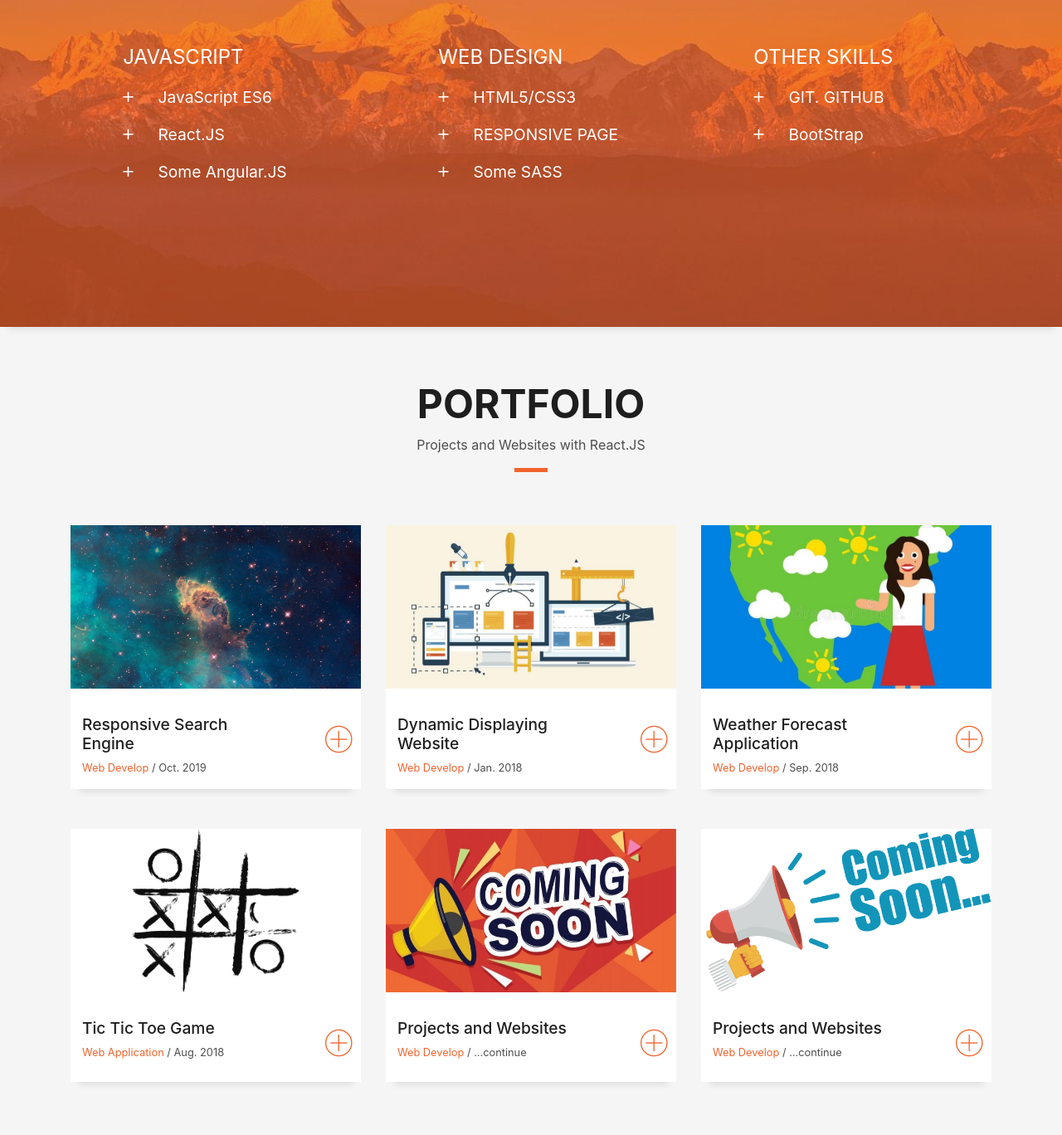
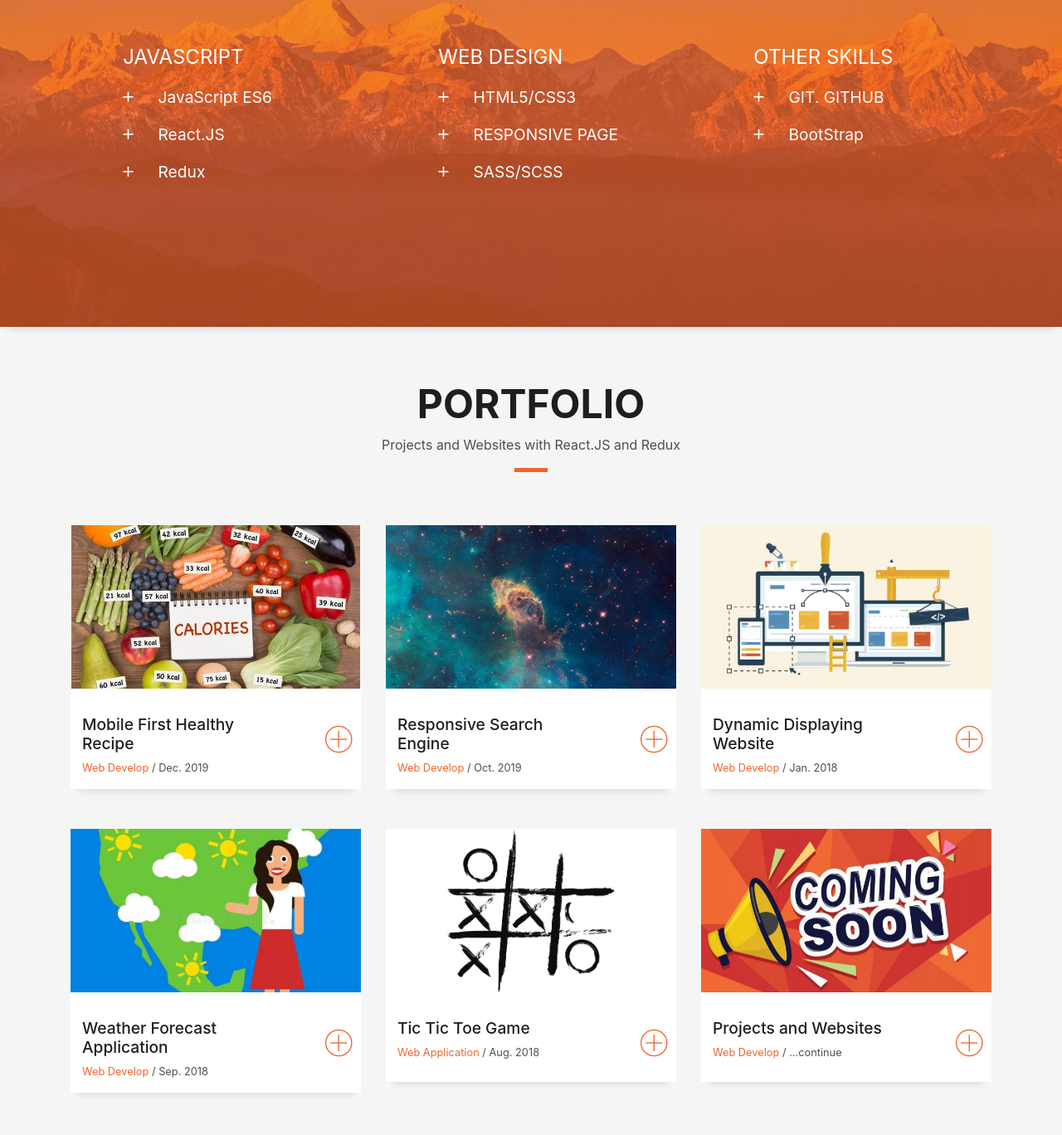
Before and after one commit to xhf394/xhf394.github.io, a plain HTML site: page index.html in a window 1280 px wide. Shown: the part 1635-3003 px from the top of the page at 83% size. Drawn offline with Linux system fonts and the light colour scheme; files whose address does not match are found by name.

Commit message:
update links

```diff
--- a/index.html
+++ b/index.html
@@ -225,7 +225,7 @@
           	  	  <div class="col-2 counter-ico">
                     <span class="skill-ico-size"><i class="ion-android-add"></i>
                   </div>
-                  <div class="col-10 counter-ico align-self-center skill-text"><span>Some Angular.JS</span></div>
+                  <div class="col-10 counter-ico align-self-center skill-text"><span>Redux</span></div>
                 </div>
           	  </div>
           	</div>
@@ -261,7 +261,7 @@
           	  	  <div class="col-2 counter-ico">
                     <span class="skill-ico-size"><i class="ion-android-add"></i>
                   </div>
-                  <div class="col-10 counter-ico align-self-center skill-text"><span>Some SASS</span></div>
+                  <div class="col-10 counter-ico align-self-center skill-text"><span>SASS/SCSS</span></div>
                 </div>
           	  </div>
           	</div>
@@ -309,13 +309,40 @@
               Portfolio
             </h3>
             <p class="subtitle-a">
-              Projects and Websites with React.JS
+              Projects and Websites with React.JS and Redux
             </p>
             <div class="line-mf"></div>
           </div>
         </div>
       </div>
       <div class="row">
+        <div class="col-md-4">
+          <div class="work-box">
+            <a href="https://xhf394.github.io/healthyrecipe/">
+              <div class="work-img">
+                <img src="img/work-6.jpg" alt="" class="img-fluid">
+              </div>
+              <div class="work-content">
+                <div class="row">
+                  <div class="col-sm-8" >
+                    <h2 class="w-title">Mobile First Healthy Recipe</h2>
+                    <div class="w-more">
+                      <span class="w-ctegory">Web Develop</span> / <span class="w-date">Dec. 2019</span>
+                    </div>
+                  </div>
+                 <!--/ Removed "+" Symbol
+                  Not sure if needs to put back again /-->
+
+                  <div class="col-sm-4">
+                    <div class="w-like">
+                      <span class="ion-ios-plus-outline"></span>
+                    </div>
+                  </div>
+                </div>
+              </div>
+            </a>
+          </div>
+        </div>
         <div class="col-md-4">
           <div class="work-box">
             <a href="https://xhf394.github.io/Search-Engine/">
@@ -369,7 +396,7 @@
         </div>
         <div class="col-md-4">
           <div class="work-box">
-            <a href="img/work-3.jpg" data-lightbox="gallery-mf">
+            <a href="https://xhf394.github.io/weather-website/" data-lightbox="gallery-mf">
               <div class="work-img">
                 <img src="img/work-3.jpg" alt="" class="img-fluid">
               </div>
@@ -420,30 +447,6 @@
             <a href="img/work-5.jpg" data-lightbox="gallery-mf">
               <div class="work-img">
                 <img src="img/work-5.jpg" alt="" class="img-fluid">
-              </div>
-              <div class="work-content">
-                <div class="row">
-                  <div class="col-sm-8">
-                    <h2 class="w-title">Projects and Websites</h2>
-                    <div class="w-more">
-                      <span class="w-ctegory">Web Develop</span> / <span class="w-date">...continue</span>
-                    </div>
-                  </div>
-                  <div class="col-sm-4">
-                    <div class="w-like">
-                      <span class="ion-ios-plus-outline"></span>
-                    </div>
-                  </div>
-                </div>
-              </div>
-            </a>
-          </div>
-        </div>
-        <div class="col-md-4 d-none d-md-block">
-          <div class="work-box">
-            <a href="img/work-6.jpg" data-lightbox="gallery-mf">
-              <div class="work-img">
-                <img src="img/work-6.png" alt="" class="img-fluid">
               </div>
               <div class="work-content">
                 <div class="row">
```
Also changed, not shown: img/work-6.jpg (added).
